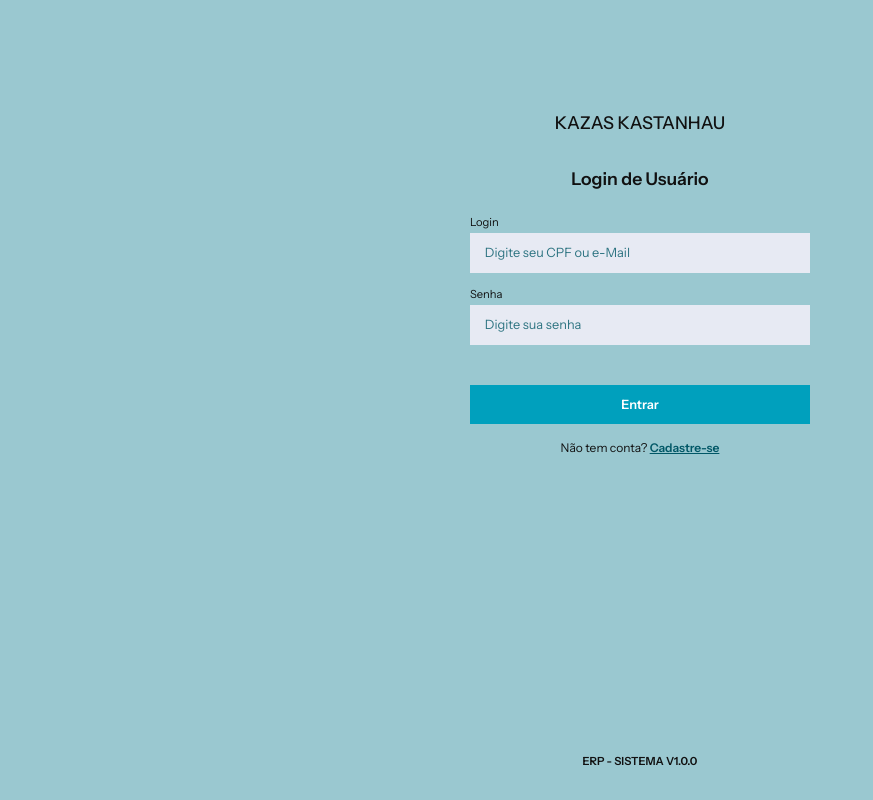
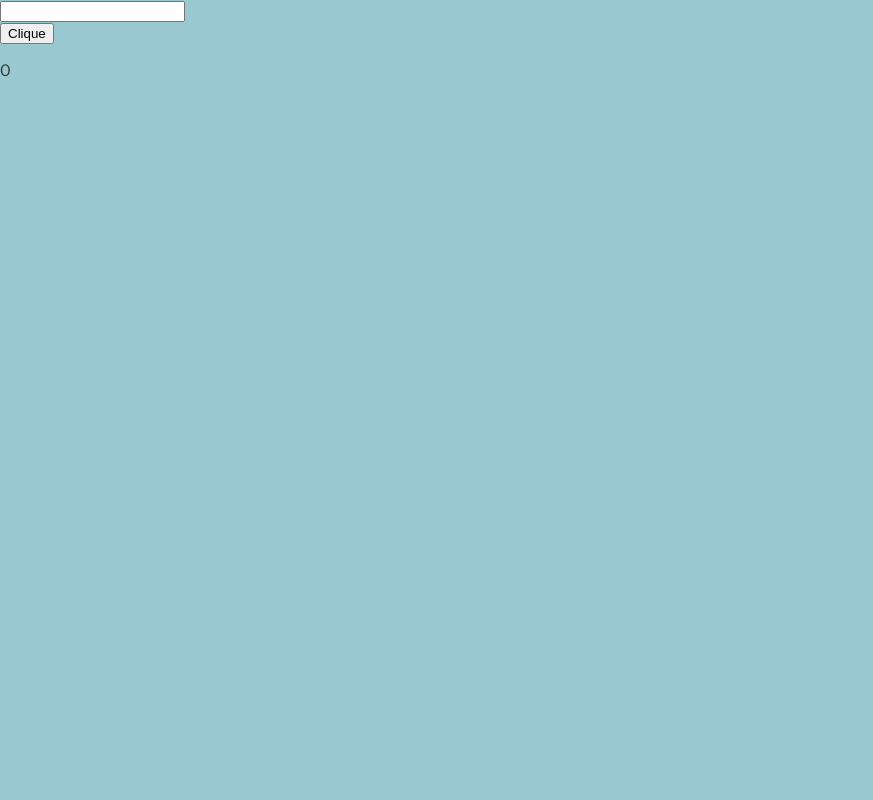
Before and after one commit to DevFrontend-SENAC-PA26-5-73/estoque, a React (Vite) app: page / in a window 1280 px wide. Shown: the whole page, without its empty margins (0-873 px from the left). Built offline with nearby package versions, Linux system fonts and the light colour scheme.

Commit message:
Uso do use state

```diff
--- a/src/App.tsx
+++ b/src/App.tsx
@@ -1,59 +1,19 @@
-// Componente raiz: decide QUAL tela mostrar. Cada tela mora em seu próprio arquivo (pages/).
-import { useState } from 'react'
+import { useState } from 'react';
 import './App.css'
-import Aside from './components/Aside/Aside'
-import Topbar from './components/Topbar/Topbar'
-import Cadastro from './pages/Cadastro/Cadastro'
-import Dashboard from './pages/Dashboard/Dashboard'
-import Login from './pages/Login/Login'
-import Relatorios from './pages/Relatorios/Relatorios'
-import { useRota } from './hooks/useRota'
-import { TODAS_AS_ROTAS } from './routes'
-import Produtos from './pages/Produtos/Produtos'
 
 function App() {
-  // Qual página está aberta (vem do hash da URL)
-  const rota = useRota()
-
-  // Controla se o menu lateral está aberto (botão "hambúrguer" no topo)
-  const [menuAberto, setMenuAberto] = useState(() => window.innerWidth > 800) // em celular começa fechado
-
-  // ---------- Telas públicas: sem menu e sem topo ----------
-  if (rota === 'login') return <Login />
-  if (rota === 'cadastro') return <Cadastro />
-
-  // ---------- Telas internas: com menu lateral + barra do topo ----------
-  let pagina
-  if (rota === 'dashboard') {
-    pagina = <Dashboard />
-
-  } else if (rota === 'produtos') {
-    pagina = <Produtos />
-
-  } else if (rota === 'relatorios') {
-    pagina = <Relatorios />
-
-  } else {
-    // As demais telas ainda não foram desenvolvidas: mostra um aviso simples
-    const titulo = TODAS_AS_ROTAS.find((r) => r.id === rota)?.label
-    pagina = (
-      <>
-        <h1>{titulo}</h1>
-        <p>Página em desenvolvimento.</p>
-      </>
-    )
-  }
+  const [contador, setContador] = useState(0);
 
   return (
-    <div className={menuAberto ? 'layout' : 'layout layout-menu-fechado'}>
-      {menuAberto && <Aside rotaAtual={rota} />}
+    <>
+      <section>
+        <input type= 'text'/>
+        <br/>
+        <input type="button" value="Clique" onClick={()=>{setContador(contador+1)}}/>
+        <p>{contador}</p>
+      </section>
+      </>
 
-      <div className="layout-conteudo">
-        <Topbar aoAlternarMenu={() => setMenuAberto((aberto) => !aberto)} />
-        <main className="pagina">{pagina}</main>
-      </div>
-    </div>
   )
 }
-
 export default App;
```
